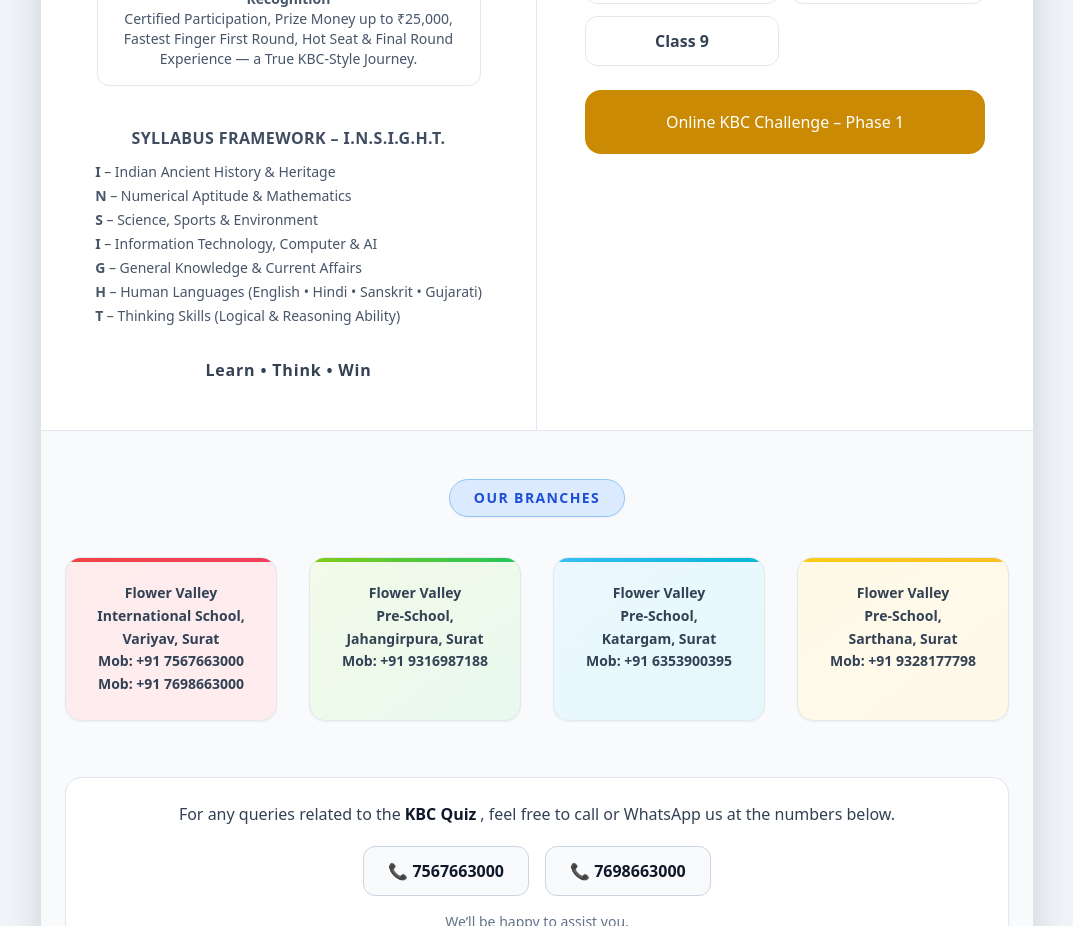
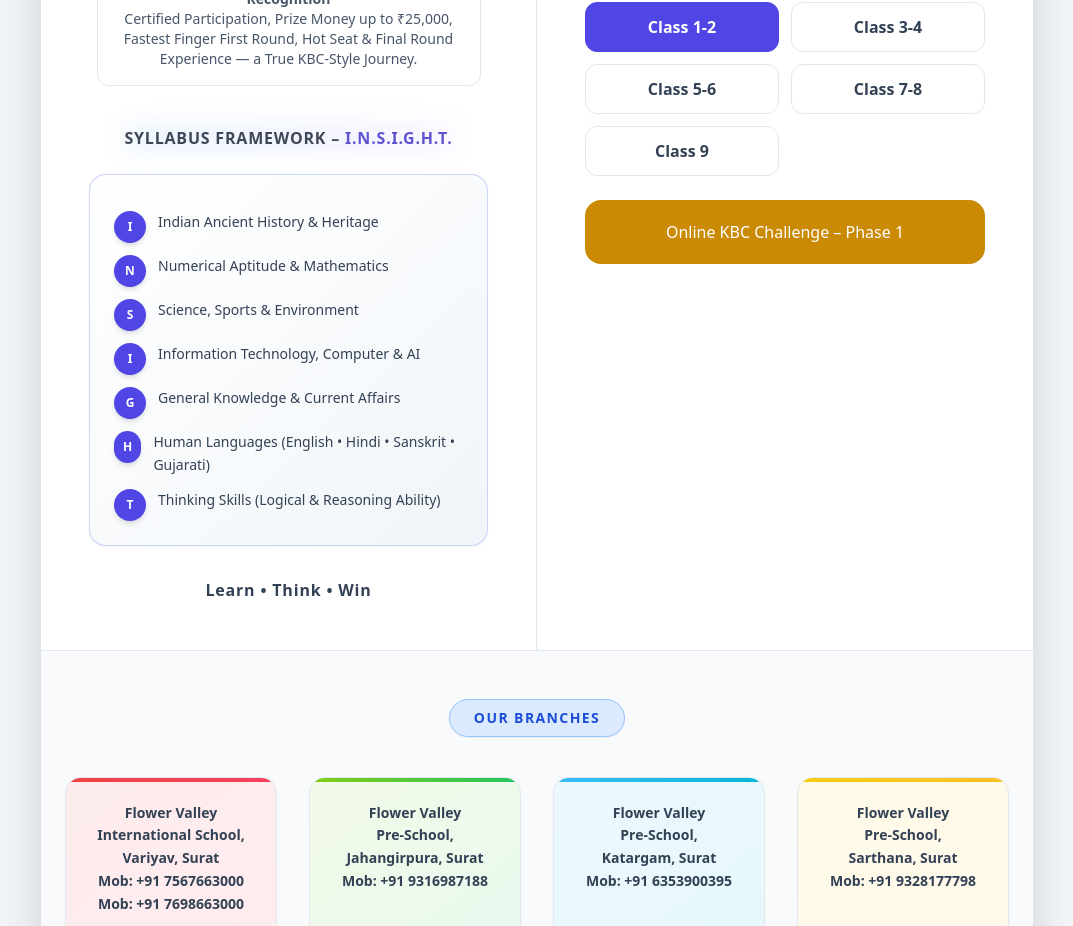
Before and after one commit to param-media-dev/fvis-online-kbc, a React (Vite) app: page / in a window 1280 px wide. Shown: the part 880-1806 px from the top of the page, without its empty margins (103-1176 px from the left). Built offline with nearby package versions, Linux system fonts and the light colour scheme; no server answers.

Commit message:
content changes

```diff
--- a/components/WelcomeScreen.tsx
+++ b/components/WelcomeScreen.tsx
@@ -221,22 +221,36 @@
   ))}
 </motion.div>
 
+{/* ===== INSIGHT HEADING ===== */}
 <motion.h3
-  animate={{ opacity: [0.7, 1, 0.7] }}
-  transition={{ duration: 2.5, ease: 'easeInOut', repeat: Infinity }}
-  className="text-slate-700 font-bold mb-3 tracking-wide"
+  animate={{ opacity: [0.85, 1, 0.85] }}
+  transition={{ duration: 3, ease: 'easeInOut', repeat: Infinity }}
+  className="relative inline-block text-slate-800 font-extrabold mb-6 tracking-wider"
 >
-  SYLLABUS FRAMEWORK – I.N.S.I.G.H.T.
+  {/* Glow background */}
+  <span className="absolute inset-0 -z-10 rounded-xl bg-gradient-to-r from-blue-100 via-indigo-100 to-purple-100 blur-md opacity-70" />
+  SYLLABUS FRAMEWORK –{' '}
+  <span className="text-indigo-700">I.N.S.I.G.H.T.</span>
 </motion.h3>
 
+{/* ===== INSIGHT LIST ===== */}
 <motion.div
   initial="hidden"
   animate="visible"
   variants={{
-    visible: { transition: { staggerChildren: 0.12 } },
+    visible: { transition: { staggerChildren: 0.15 } },
   }}
-  className="text-sm text-slate-600 text-left space-y-1 max-w-md mb-8"
+  className="relative text-sm text-slate-700 text-left space-y-3 max-w-md mb-8 p-6 rounded-2xl
+             bg-gradient-to-br from-white via-slate-50 to-slate-100
+             border border-slate-200 shadow-sm"
 >
+  {/* Animated border glow */}
+  <motion.div
+    animate={{ opacity: [0.4, 0.8, 0.4] }}
+    transition={{ duration: 4, repeat: Infinity }}
+    className="absolute inset-0 rounded-2xl ring-1 ring-indigo-200"
+  />
+
   {[
     { letter: 'I', text: 'Indian Ancient History & Heritage' },
     { letter: 'N', text: 'Numerical Aptitude & Mathematics' },
@@ -249,11 +263,22 @@
     <motion.p
       key={i}
       variants={{
-        hidden: { opacity: 0, x: -20 },
+        hidden: { opacity: 0, x: -30 },
         visible: { opacity: 1, x: 0 },
       }}
+      whileHover={{ x: 6 }}
+      className="relative flex items-start gap-3"
     >
-      <strong>{item.letter}</strong> – {item.text}
+      {/* Letter badge */}
+      <span className="flex items-center justify-center w-8 h-8 rounded-full
+                       bg-indigo-600 text-white font-bold text-xs shadow-md">
+        {item.letter}
+      </span>
+
+      {/* Text */}
+      <span className="leading-relaxed">
+        {item.text}
+      </span>
     </motion.p>
   ))}
 </motion.div>
```
